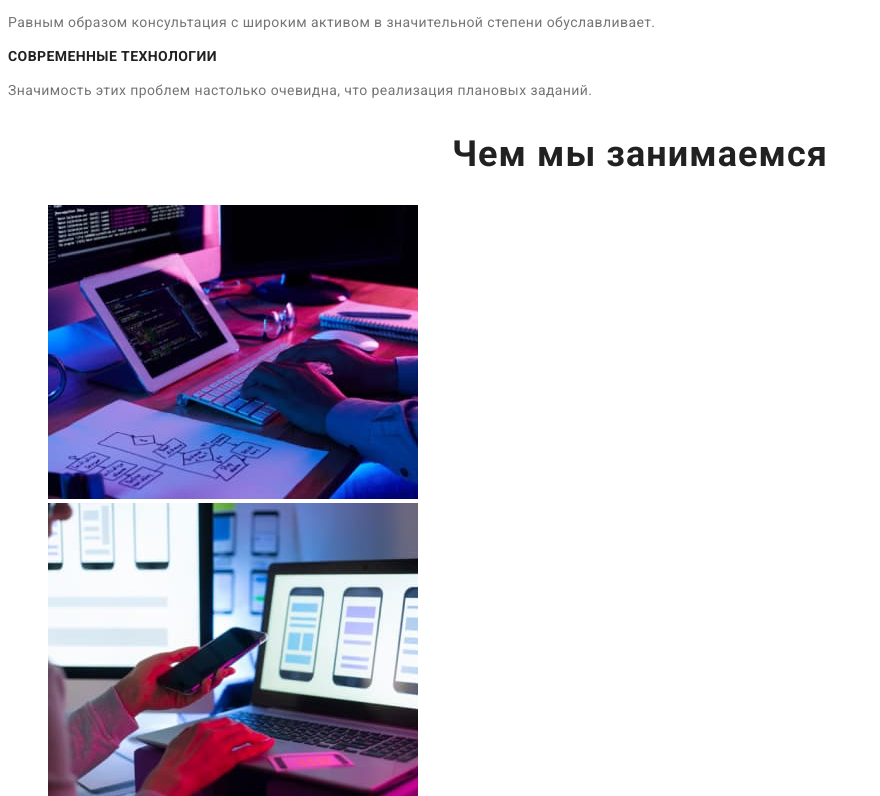
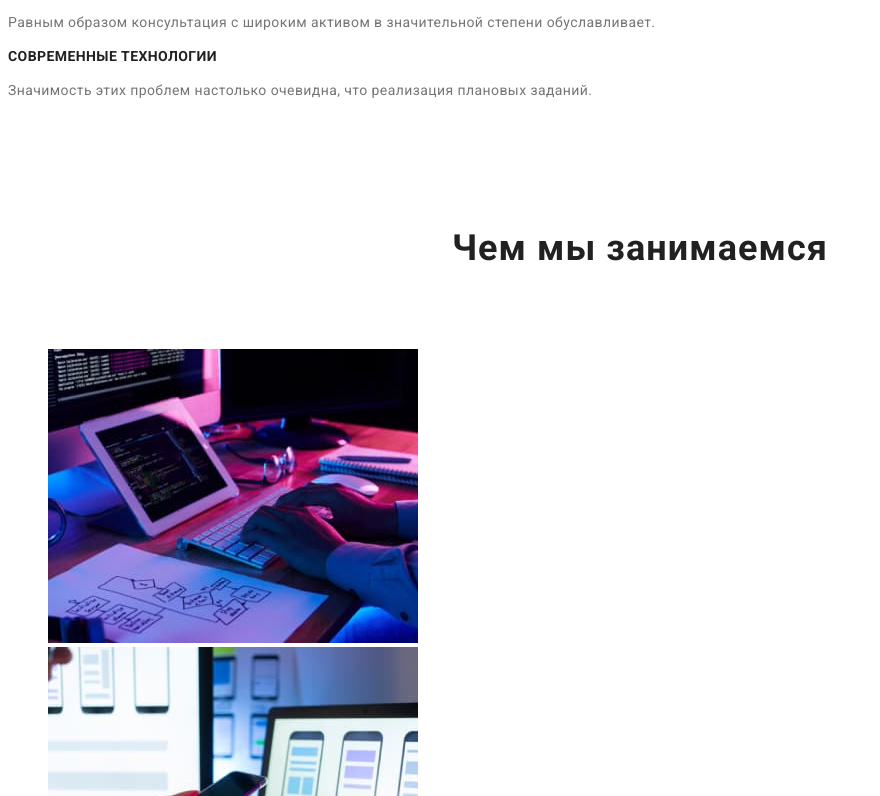
Before and after one commit to VitalinaKovbasiuk/goit-markup-hw-03, a plain HTML site: page index.html in a window 1280 px wide. Shown: the part 1104-1900 px from the top of the page, without its empty margins (0-880 px from the left). Drawn offline with Linux system fonts and the light colour scheme.

Commit message:
Додаю padding в sectin-head our team

```diff
--- a/css/styles.css
+++ b/css/styles.css
@@ -156,6 +156,13 @@ display: inline;
   background: #f5f4fa;
 }
 
+.section-head {
+  padding-right: auto;
+  padding-left: auto;
+  padding-top: 94px;
+  padding-bottom: 50px;
+}
+
 .our-team-full-name {
   font-weight: 500;
   font-size: 16px;
```
